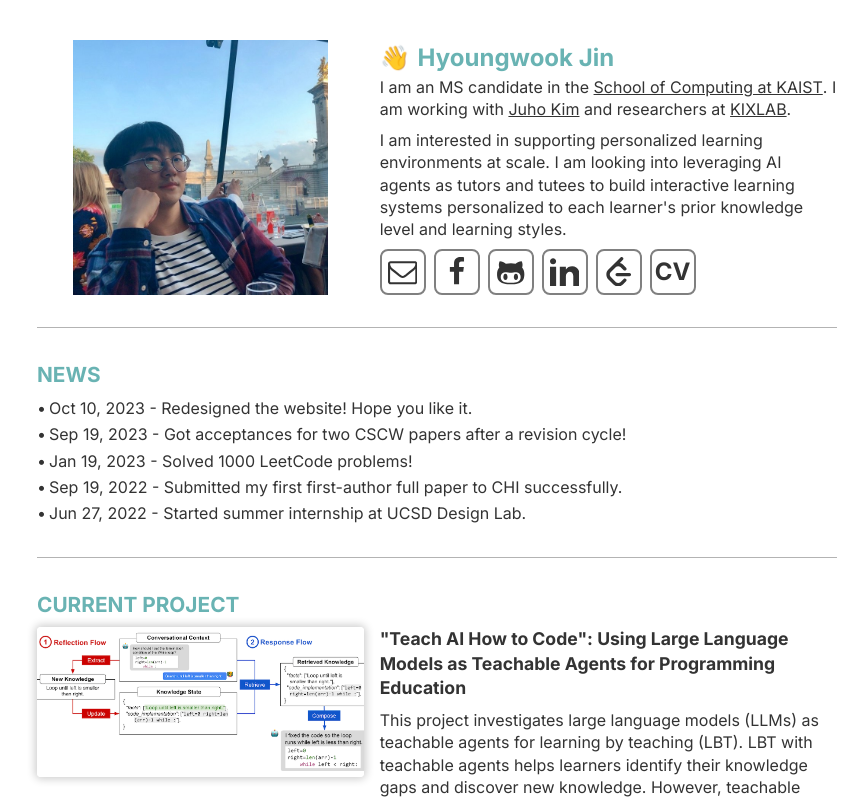
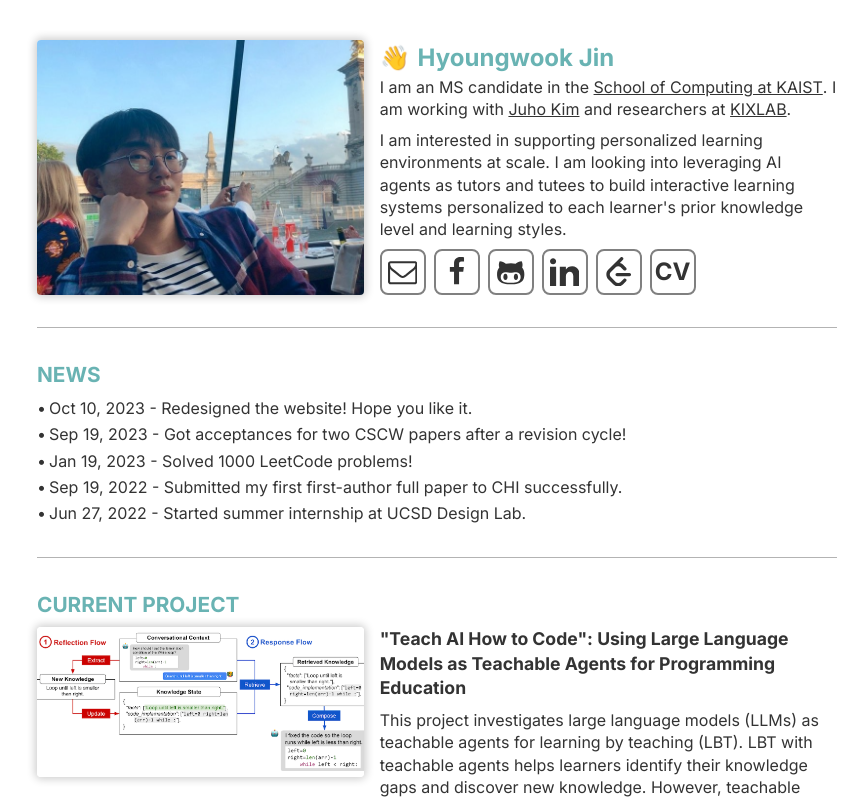
Before and after one commit to jhw123/jhw123.github.com, a Next.js app: page / in a window 1280 px wide. Shown: the top 800 px of the page, without its empty margins (203-1071 px from the left). Built offline with nearby package versions, Linux system fonts and the light colour scheme.

Commit message:
💄 follow the grid layout

```diff
--- a/src/app/page.tsx
+++ b/src/app/page.tsx
@@ -1,24 +1,25 @@
 'use client'
-import { SvgIcon } from '@/app/component/svgIcon'
-import { Divider } from '@/design/component/divider'
 import { ExternalLink } from '@/app/component/externalLink'
 import { ListItem } from '@/app/component/listItem'
-import { BodyText } from '@/design/component/text/body'
-import { HeaderText } from '@/design/component/text/header'
-import { SubHeaderText } from '@/design/component/text/subHeader'
-import { SubSubHeaderText } from '@/design/component/text/subSubHeader'
+import { SvgIcon } from '@/app/component/svgIcon'
+import { MOBILE_BREAKPOINT } from '@/constant/ui'
 import { contactData } from '@/data/contact'
 import { educationData } from '@/data/education'
 import { newsData } from '@/data/news'
 import { projectData } from '@/data/project'
 import { publicationData } from '@/data/publication'
+import { Divider } from '@/design/component/divider'
+import { BodyText } from '@/design/component/text/body'
+import { HeaderText } from '@/design/component/text/header'
+import { SubHeaderText } from '@/design/component/text/subHeader'
+import { SubSubHeaderText } from '@/design/component/text/subSubHeader'
 import { ResetStyle } from '@/design/foundation'
 import { DEFAULT_THEME } from '@/design/theme'
+import { Fill } from '@/design/theme/default/fill'
 import { Global, ThemeProvider, css, keyframes } from '@emotion/react'
 import styled from '@emotion/styled'
 import Image from 'next/image'
 import { Time } from './component/time'
-import { MOBILE_BREAKPOINT } from '@/constant/ui'
 
 export default function Home() {
   return (
@@ -27,10 +28,7 @@ export default function Home() {
       <Global
         styles={css`
           body {
-            background-color: #ffffff;
-            @media (prefers-color-scheme: dark) {
-              background-color: #333333;
-            }
+            ${Fill.Sheet}
           }
         `}
       />
@@ -42,7 +40,7 @@ export default function Home() {
                 fill
                 src={'/hyoungwook.jpg'}
                 style={{
-                  objectFit: 'contain',
+                  objectFit: 'cover',
                 }}
                 alt="The profile image of Hyoungwook Jin."
                 sizes={`(max-width: ${MOBILE_BREAKPOINT}px) 100vw, 33vw`}
@@ -276,8 +274,17 @@ const Card = styled.section`
 
 const ProfileImageContainer = styled.div`
   position: relative;
-  min-height: 150px;
   overflow: hidden;
+  max-height: calc(800px / 2.5);
+  overflow: hidden;
+  border-radius: 4px;
+  box-shadow: 0 0 8px 2px rgba(0, 0, 0, 0.2);
+
+  @media (max-width: ${MOBILE_BREAKPOINT}px) {
+    width: 150px;
+    height: 150px;
+    margin: auto;
+  }
 `
 
 const PublicationImageContainer = styled.div`
```
